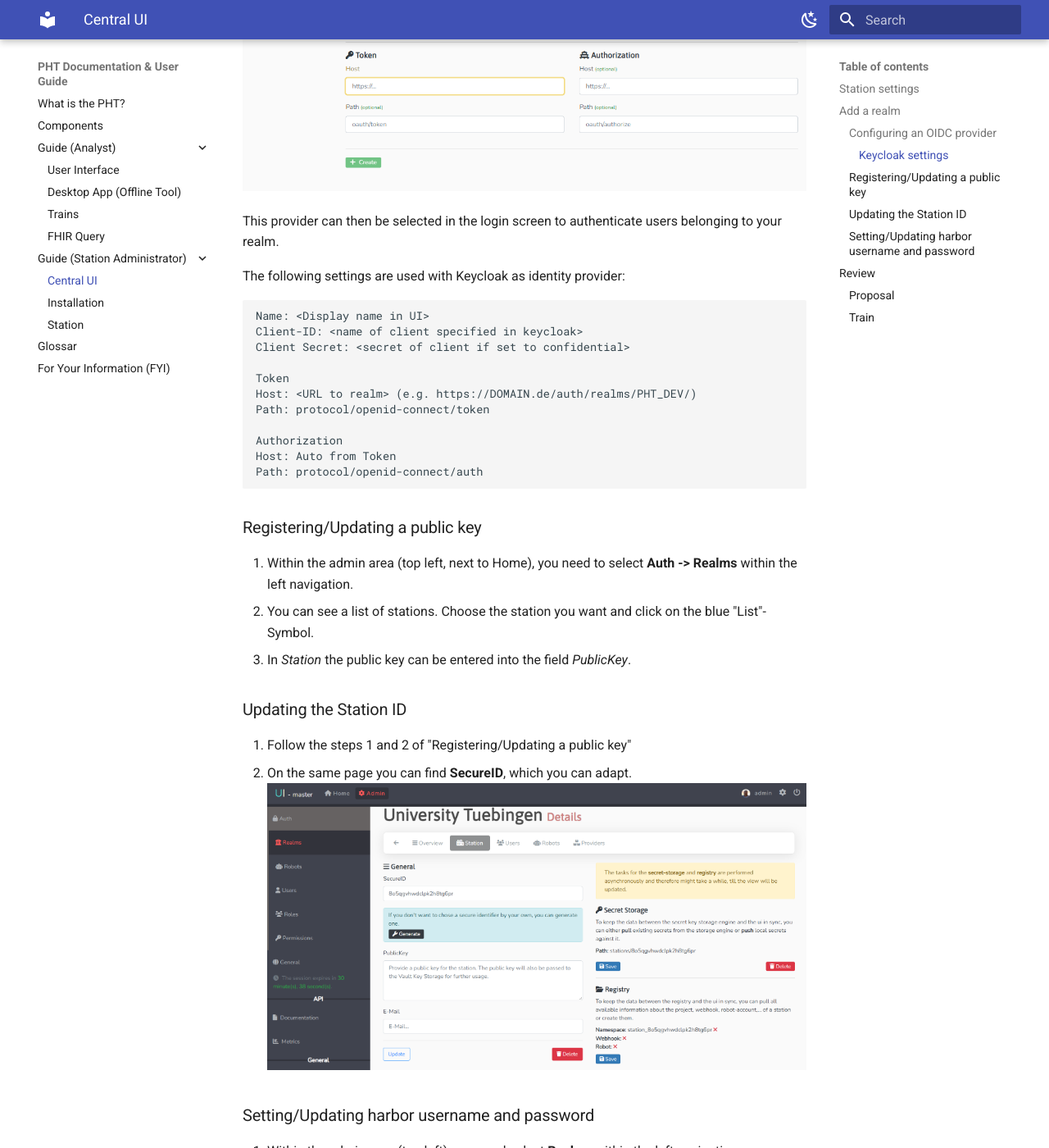
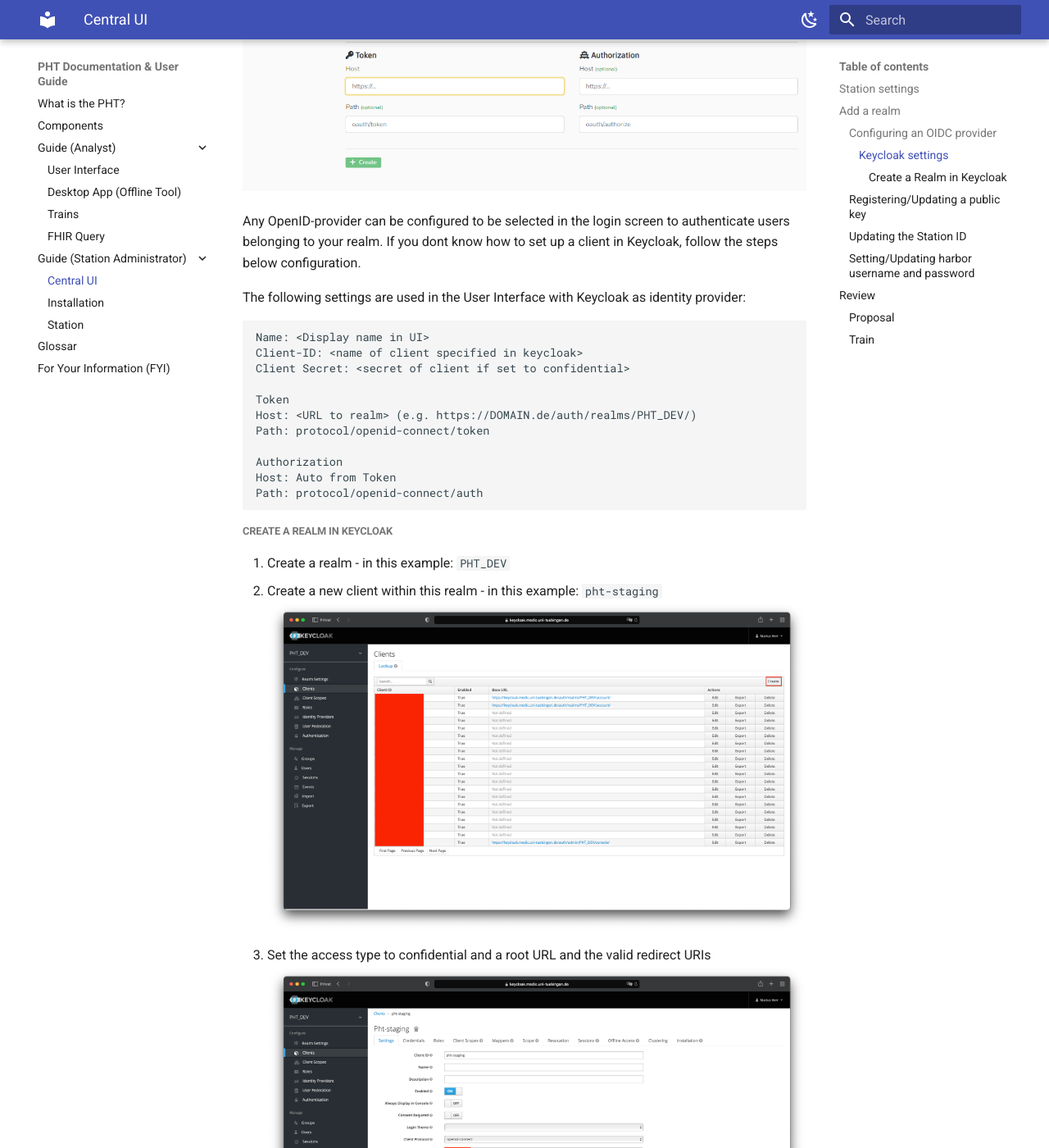
Before and after one commit to PHT-Medic/documentation, an MkDocs documentation site: the page built from docs/station_guide/central_ui.md, in a window 1280 px wide and 1400 px high, scrolled down 1242 px. Shown: the whole window at 82% size. Built offline with MkDocs 1.6.1 and Material for MkDocs 9.7.7, drawn with Linux system fonts in a browser that asks for light colours; some of the changed text lies outside the part shown.

Commit message:
Keycloak configuration with images

````diff
--- a/docs/station_guide/central_ui.md
+++ b/docs/station_guide/central_ui.md
@@ -22,9 +22,10 @@ Clicking on the **Add** button on the left will allow you to configure a new OID
 
 [![image](../images/ui_images/provider_add.png)](../images/ui_images/provider_add.png)
 
-This provider can then be selected in the login screen to authenticate users belonging to your realm.
+Any OpenID-provider can be configured to be selected in the login screen to authenticate users belonging to your realm.
+If you dont know how to set up a client in Keycloak, follow the steps below configuration.
 
-The following settings are used with Keycloak as identity provider:
+The following settings are used in the User Interface with Keycloak as identity provider:
 ```
 Name: <Display name in UI>
 Client-ID: <name of client specified in keycloak>
@@ -39,6 +40,16 @@ Host: Auto from Token
 Path: protocol/openid-connect/auth
 ```
 
+##### Create a Realm in Keycloak
+1. Create a realm - in this example: ``PHT_DEV``
+2. Create a new client within this realm - in this example: ``pht-staging``
+   [![image](../images/keycloak_images/keycloak_1.png)](../images/keycloak_images/keycloak_1.png)
+3. Set the access type to confidential and a root URL and the valid redirect URIs
+   [![image](../images/keycloak_images/keycloak_2.png)](../images/keycloak_images/keycloak_2.png)
+4. Copy your client secret and use it for the configuration in the UI
+   [![image](../images/keycloak_images/keycloak_3.png)](../images/keycloak_images/keycloak_3.png)
+5. The following two roles must be created in the identity provider
+   [![image](../images/keycloak_images/keycloak_4.png)](../images/keycloak_images/keycloak_4.png)
 ### Registering/Updating a public key
 
 1. Within the admin area (top left, next to Home), you need to select **Auth -> Realms** within the left navigation.
````
Also changed, not shown: docs/station_guide/station.md (+1 -1 lines), docs/images/keycloak_images/keycloak_1.png (added), docs/images/keycloak_images/keycloak_2.png (added), docs/images/keycloak_images/keycloak_3.png (added), docs/images/keycloak_images/keycloak_4.png (added).
